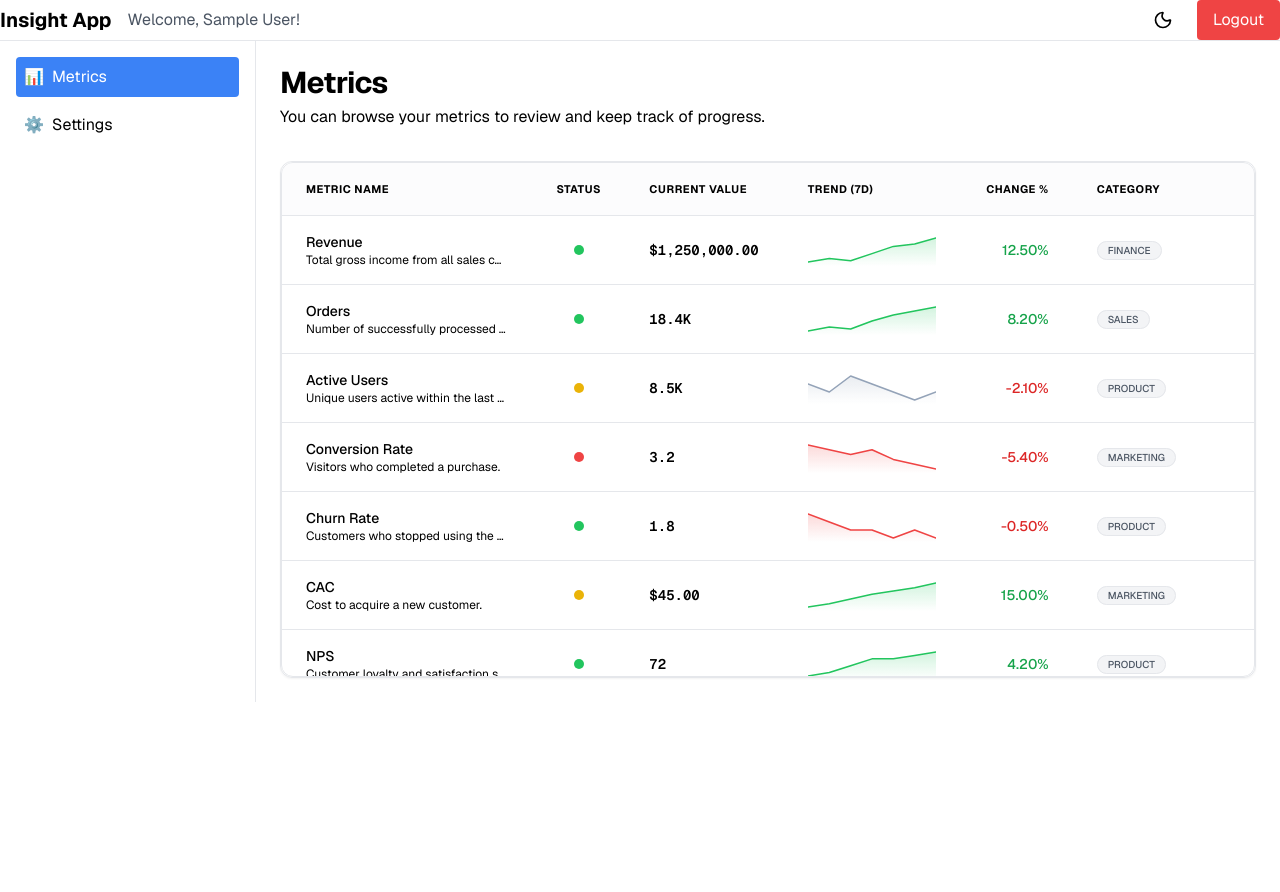
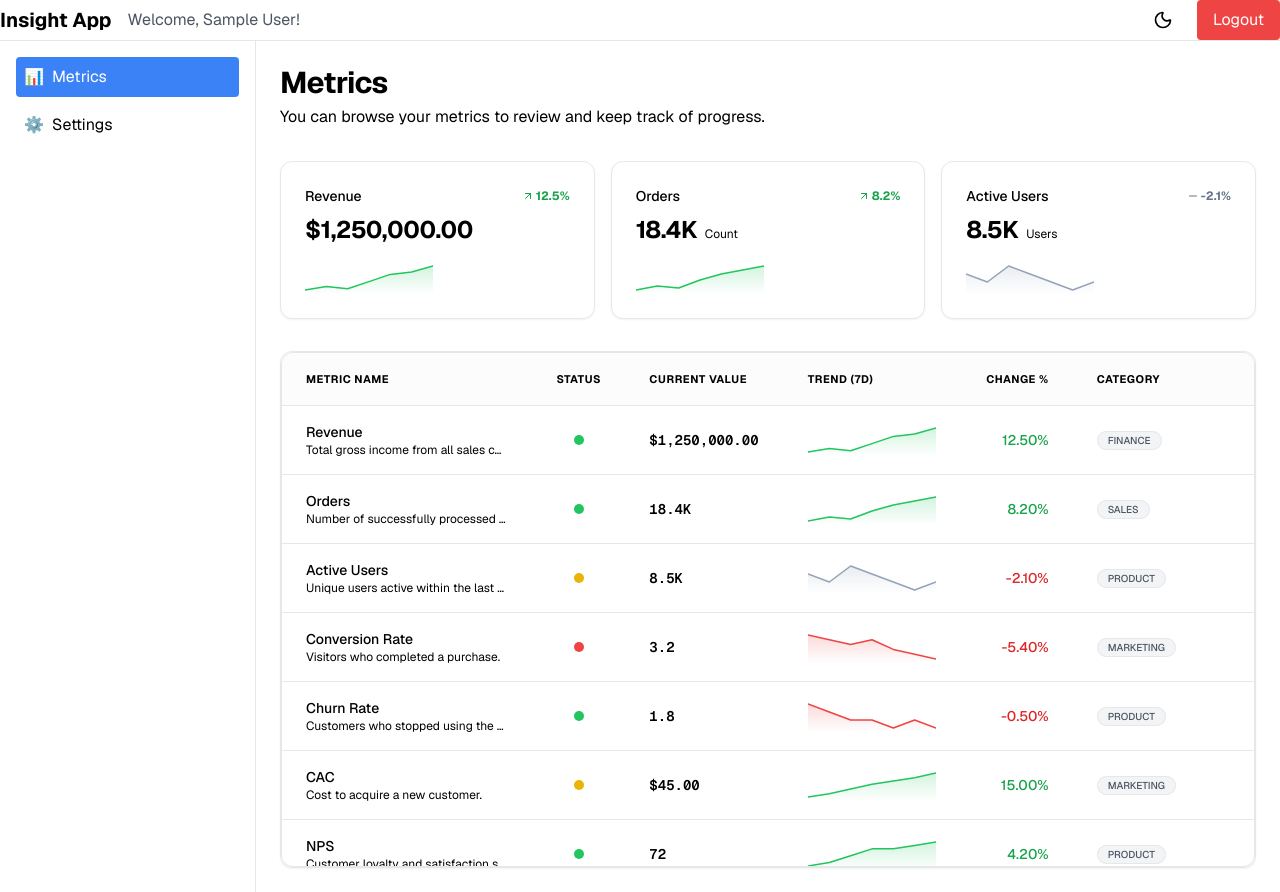
Before and after one commit to chauhan-ankit24/insight-app, a Next.js app: page /metrics in a window 1280 px wide. Before the commit the page ends 800 px from the top, so only its background shows below. Built offline with nearby package versions, Linux system fonts and the light colour scheme; sample sign-in values are in the browser's storage.

Commit message:
feat: add summary cards

```diff
--- a/app/(dashboard)/metrics/page.tsx
+++ b/app/(dashboard)/metrics/page.tsx
@@ -1,6 +1,7 @@
 import { mockMetrics } from '@/lib/data/mock-data';
 import { MetricTable } from '@/app/components/insights/MetricTable';
 import { Plus } from 'lucide-react';
+import { SummaryCards } from '@/app/components/insights/SummaryCards';
 
 export default function MetricsPage() {
   return (
@@ -15,6 +16,8 @@ export default function MetricsPage() {
         </div>
       </div>
 
+      <SummaryCards metrics={mockMetrics} />
+
       {/* Table Component */}
       <div className="overflow-hidden rounded-xl border shadow-sm">
         <MetricTable metrics={mockMetrics} />
--- a/app/components/insights/MetricTable.tsx
+++ b/app/components/insights/MetricTable.tsx
@@ -1,8 +1,13 @@
+'use client';
+
+import { useRouter } from 'next/navigation';
 import { formatCurrency, formatNumberCompact, formatPercentage } from '@/lib/utils/formatters';
 import { Sparkline } from './Sparkline';
 import { Metric } from '@/lib/types/metrics';
 
 export function MetricTable({ metrics }: { metrics: Metric[] }) {
+  const router = useRouter();
+
   const statusColors = {
     healthy: 'bg-green-500',
     warning: 'bg-yellow-500',
@@ -27,6 +32,7 @@ export function MetricTable({ metrics }: { metrics: Metric[] }) {
           {metrics.map((metric) => (
             <tr
               key={metric.id}
+              onClick={() => router.push(`/metrics/${metric.id}`)}
               className="group transition-colors hover:bg-gray-50/90 dark:hover:bg-gray-700/10"
             >
               {/* 1. Name & Description */}
--- /dev/null
+++ b/app/components/insights/SummaryCards.tsx
@@ -0,0 +1,53 @@
+'use client';
+
+import { Metric } from '@/lib/types/metrics';
+import { formatCurrency, formatNumberCompact } from '@/lib/utils/formatters';
+import { Sparkline } from './Sparkline';
+import { ArrowUpRight, ArrowDownRight, Minus } from 'lucide-react';
+
+export function SummaryCards({ metrics }: { metrics: Metric[] }) {
+  // Take the first three metrics for the top cards
+  const summaryData = metrics.slice(0, 3);
+
+  return (
+    <div className="grid grid-cols-1 gap-4 md:grid-cols-3">
+      {summaryData.map((metric) => (
+        <div key={metric.id} className="rounded-xl border bg-white p-6 shadow-sm">
+          <div className="flex items-center justify-between">
+            <span className="text-muted-foreground text-sm font-medium">{metric.name}</span>
+            <div
+              className={`flex items-center gap-0.5 text-xs font-bold ${
+                metric.trend === 'up'
+                  ? 'text-green-600'
+                  : metric.trend === 'down'
+                    ? 'text-red-600'
+                    : 'text-slate-500'
+              }`}
+            >
+              {metric.trend === 'up' && <ArrowUpRight className="h-3 w-3" />}
+              {metric.trend === 'down' && <ArrowDownRight className="h-3 w-3" />}
+              {metric.trend === 'neutral' && <Minus className="h-3 w-3" />}
+              {metric.changePercent}%
+            </div>
+          </div>
+
+          <div className="mt-2 flex items-baseline gap-2">
+            <h3 className="text-2xl font-bold tracking-tight">
+              {metric.unit === 'USD'
+                ? formatCurrency(metric.value)
+                : formatNumberCompact(metric.value)}
+            </h3>
+            <span className="text-muted-foreground text-xs">
+              {metric.unit !== 'USD' ? metric.unit : ''}
+            </span>
+          </div>
+
+          <div className="mt-4 w-full">
+            {/* We reuse your Sparkline but give it more height for the card view */}
+            <Sparkline data={metric.sparklineData} trend={metric.trend} />
+          </div>
+        </div>
+      ))}
+    </div>
+  );
+}
```
